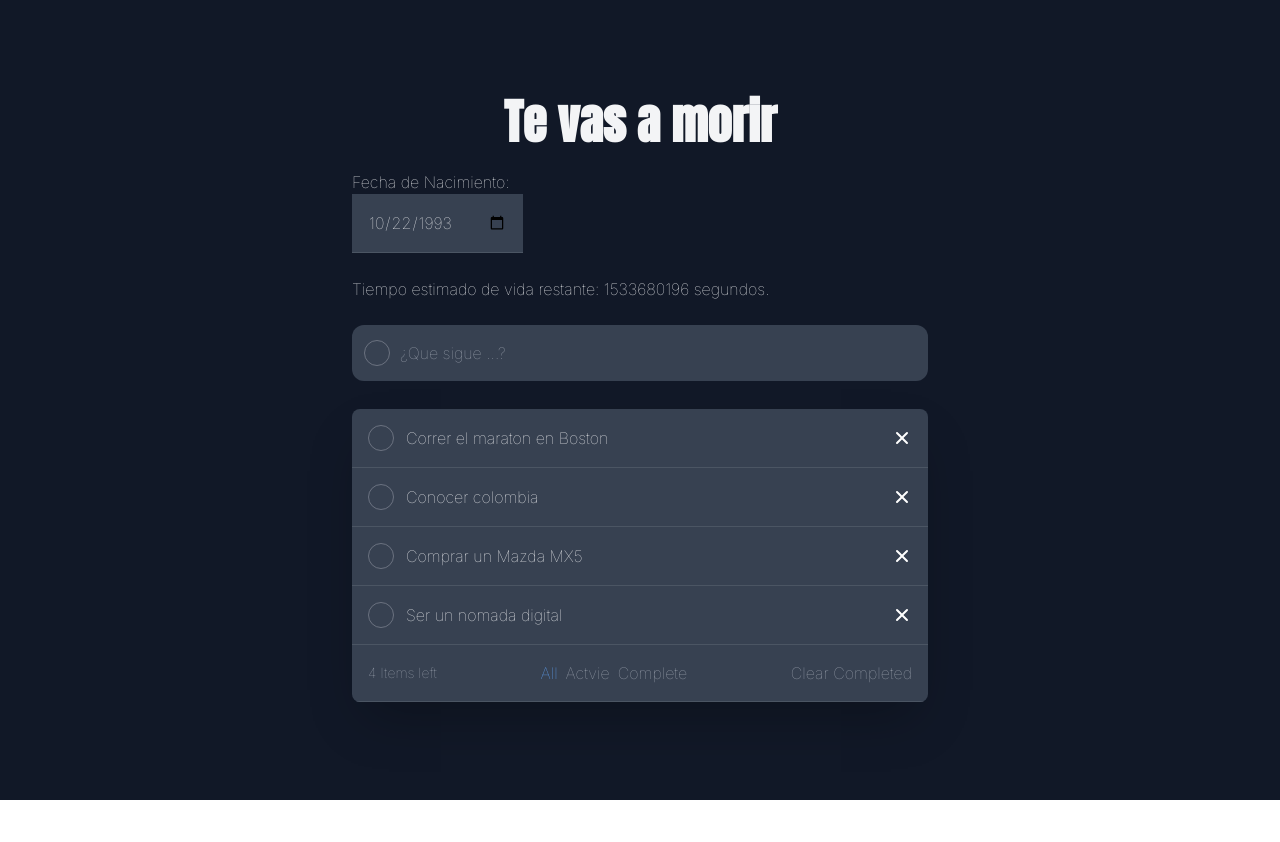
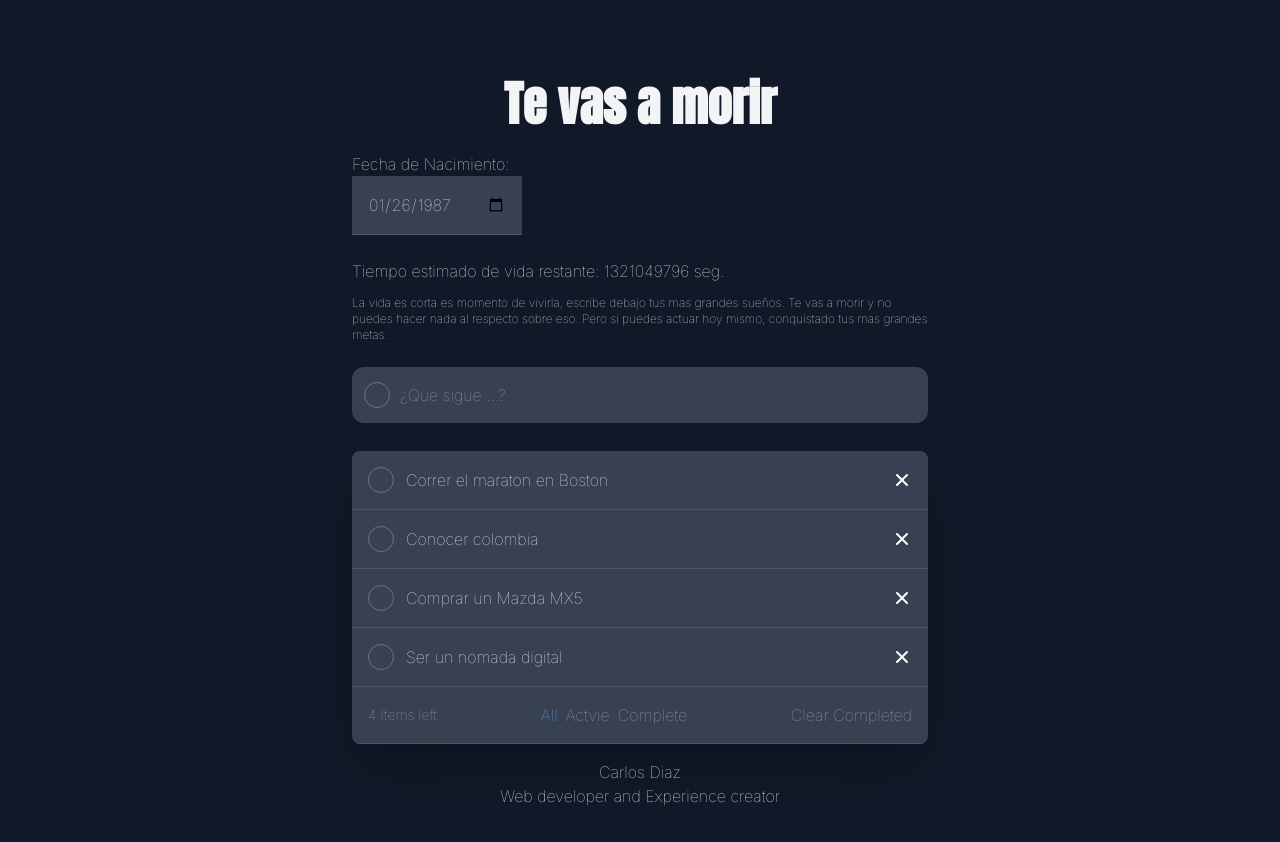
Before and after one commit to Soyelchamps/te-vas-a-morir, a React (Create React App) app: page / in a window 1280 px wide. Shown: the top 842 px of the page. Before the commit the page ends 800 px from the top, so only its background shows below. Built offline with nearby package versions, Linux system fonts and the light colour scheme.

Commit message:
4rd Commit

```diff
--- a/src/App.js
+++ b/src/App.js
@@ -1,4 +1,5 @@
 import { useEffect, useState } from "react";
+import { Credits } from "./components/Credits";
 import LifeExpectancyCounter from "./components/LifeExpectancyCounter/LifeExpectancyCounter";
 import { Title } from "./components/Title/Title";
 import { TodoInput } from "./components/Todoinput";
@@ -97,6 +98,7 @@ function App() {
           handleDelete={handleDelete}
           handleClearComplete={handleClearComplete}
         />
+        <Credits />
       </div>
     </div>
   );
--- /dev/null
+++ b/src/components/Credits/Credits.jsx
@@ -0,0 +1,10 @@
+const Credits = () => {
+  return (
+    <div className="mt-4 text-center ">
+      <h5>Carlos Diaz</h5>
+      <h6>Web developer and Experience creator</h6>
+    </div>
+  );
+};
+
+export { Credits };
--- /dev/null
+++ b/src/components/Credits/index.js
@@ -0,0 +1 @@
+export * from "./Credits";
--- a/src/components/LifeExpectancyCounter/LifeExpectancyCounter.jsx
+++ b/src/components/LifeExpectancyCounter/LifeExpectancyCounter.jsx
@@ -2,7 +2,7 @@ import moment from "moment";
 import React, { useState, useEffect } from "react";
 
 function LifeExpectancyCounter() {
-  const [birthDate, setBirthDate] = useState(new Date("1993-10-22"));
+  const [birthDate, setBirthDate] = useState(new Date("1987-01-26"));
   const [lifeExpectancy, setLifeExpectancy] = useState("");
 
   function calculateLifeExpectancy(bday) {
@@ -42,9 +42,14 @@ function LifeExpectancyCounter() {
       </label>
       <br />
 
-      <p>Tiempo estimado de vida restante: {lifeExpectancy} segundos.</p>
+      <p>Tiempo estimado de vida restante: {lifeExpectancy} seg.</p>
+      <p className="text-xs mt-3">
+        La vida es corta es momento de vivirla, escribe debajo tus mas grandes
+        sueños. Te vas a morir y no puedes hacer nada al respecto sobre eso.
+        Pero si puedes actuar hoy mismo, conquistado tus mas grandes metas.
+      </p>
     </div>
   );
 }
-//
+
 export default LifeExpectancyCounter;
```
